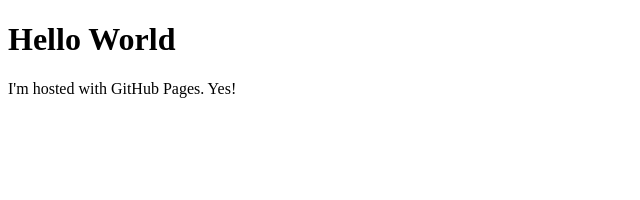
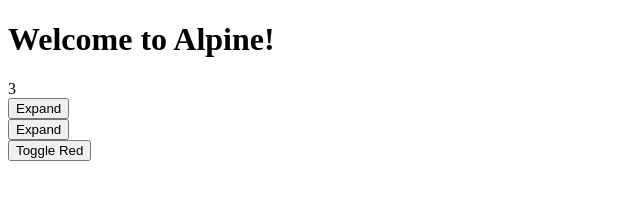
Before and after one commit to alexmsantos/alexmsantos.github.io, a plain HTML site: page index.html in a window 1280 px wide. Shown: the whole page, without its empty margins (0-640 px from the left). Drawn offline with nearby package versions, Linux system fonts and the light colour scheme.

Commit message:
add directives

```diff
--- a/index.html
+++ b/index.html
@@ -1,7 +1 @@
-<!DOCTYPE html>
-<html>
-<body>
-<h1>Hello World</h1>
-<p>I'm hosted with GitHub Pages. Yes!</p>
-</body>
-</html>
+<!doctype html><html lang="en"><head><meta charset="UTF-8"><meta name="viewport" content="width=device-width,initial-scale=1"><meta http-equiv="X-UA-Compatible" content="ie=edge"><title>Alpine js tests</title><script defer src="https://cdn.jsdelivr.net/npm/alpinejs@3.x.x/dist/cdn.min.js"></script></head><body><div x-data="{ title: 'Welcome to Alpine!' }"><h1 x-text="title"></h1><span x-text="1 + 2"></span></div><div x-data="{ open: false }"><button @click="open = ! open">Expand</button><div x-show="open">Content...</div></div><div x-data="{ open: false }"><button @click="open = ! open">Expand</button><template x-if="open"><div>Content...</div></template></div><button x-data="{ red: false }" x-bind:class="red ? 'bg-red' : ''" @click="red = ! red">Toggle Red</button></body></html>
```
Also changed, not shown: 2 other files.
